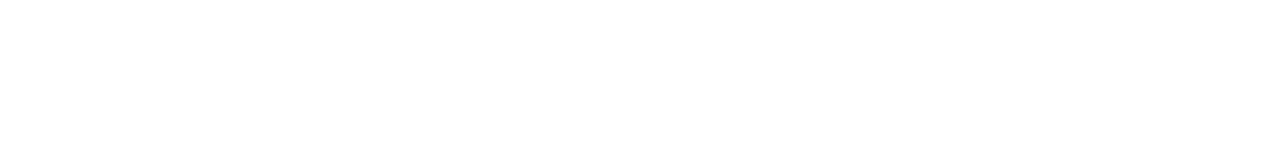
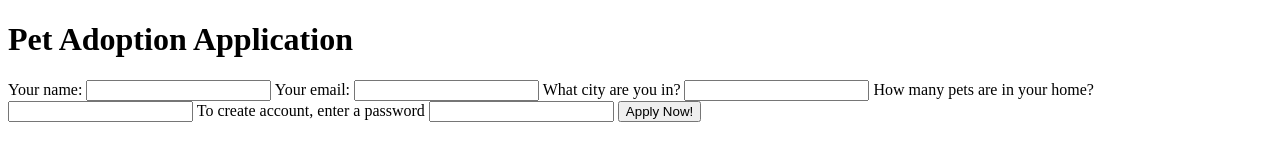
Before and after one commit to janene-smith/web-forms, a plain HTML site: page index.html in a window 1280 px wide. Drawn offline with Linux system fonts and the light colour scheme.

Commit message:
Basic form.

```diff
--- a/index.html
+++ b/index.html
@@ -2,9 +2,33 @@
 <html lang="en" dir="ltr">
   <head>
     <meta charset="utf-8">
-    <title>My Web Forms</title>
+    <title>Web Forms</title>
   </head>
   <body>
+    <h1>Pet Adoption Application</h1>
 
+    <form method="GET">
+      <label>Your name:
+      <input type="text" name="applicantName">
+      </label>
+
+      <label>Your email:
+        <input type="email" name="applicantEmail">
+      </label>
+
+      <!-- the other label syntax -->
+      <label for="city">What city are you in?</label>
+        <input id="city" type="city" name="applicantCity">
+
+        <label>How many pets are in your home?
+          <input type="number" name="petCount">
+        </label>
+
+        <label>To create account, enter a password
+          <input type="password" name="accountPW">
+        </label>
+
+      <input type="submit" value="Apply Now!">
+    </form>
   </body>
 </html>
```
